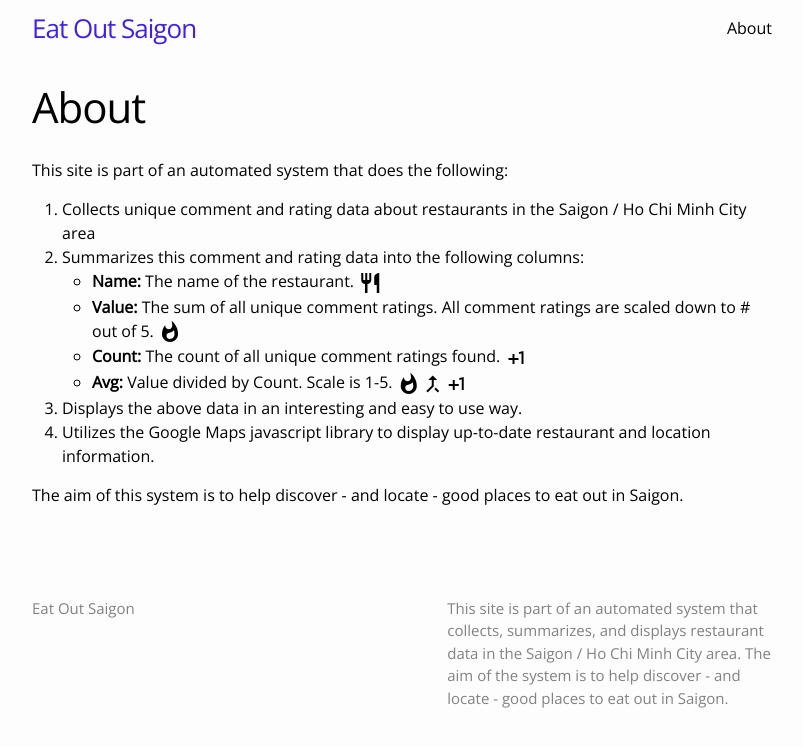
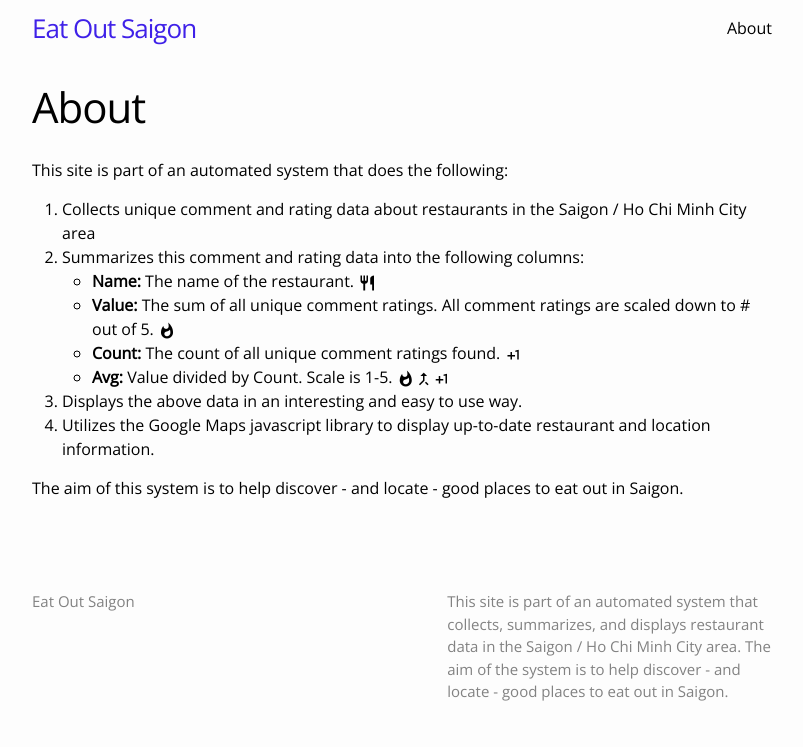
Before and after one commit to ssugar/vnplaces, a Jekyll site: the page built from about.md, in a window 1280 px wide. Shown: the top 747 px of the page, without its empty margins (238-1041 px from the left). Built offline with Jekyll 4.4.1, drawn with Linux system fonts in a browser that asks for light colours; a script that is not in the unit is left out.

Commit message:
setting line height and font size of GMD icons

```diff
--- a/_sass/_base.scss
+++ b/_sass/_base.scss
@@ -330,4 +330,6 @@ a.w3-btn-floating-right {
 
 i.material-icons {
     vertical-align: middle;
+    line-height: 18px;
+    font-size: 18px;
 }
```
